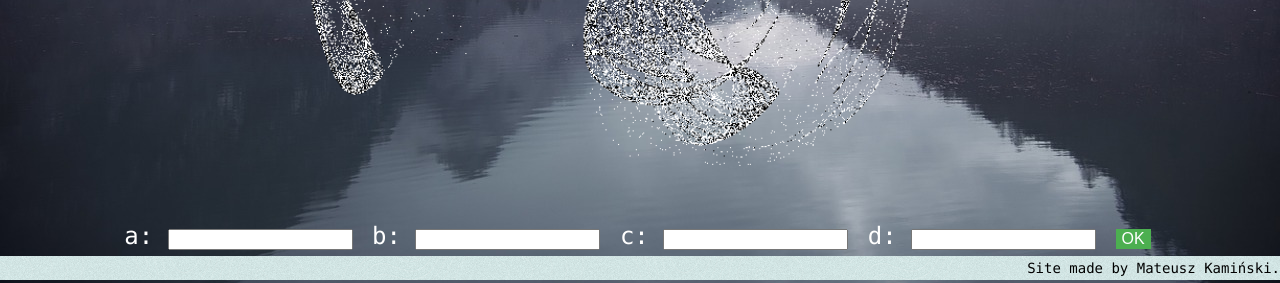
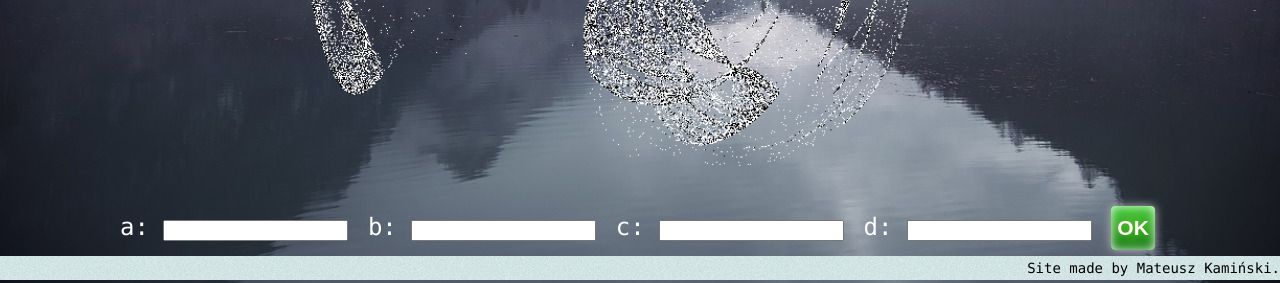
Before and after one commit to Mathisplay/quilted-reds, a PHP site: page /attractor.html in a window 1280 px wide. Shown: the part 520-803 px from the top of the page. Run offline with PHP 8.4, Linux system fonts and the light colour scheme.

Commit message:
Update main.css

```diff
--- a/main.css
+++ b/main.css
@@ -159,13 +159,73 @@ body{
 }
 
 .submitButton{
-    background-color: #4CAF50;
-    border: none;
-    color: white;
-    text-align: center;
-    display: inline-block;
-    font-size: 16px;
-}
+ text-decoration:none; text-align:center;
+ padding:10px 6px;
+ border:none;
+ -webkit-border-radius:4px;
+ -moz-border-radius:4px;
+ border-radius: 4px;
+ font:21px Arial, Helvetica, sans-serif;
+ font-weight:bold;
+ color:#fffcf2;
+ background-color:#3ac737;
+ background-image: -moz-linear-gradient(top, #3ac737 0%, #066e0d 100%);
+ background-image: -webkit-linear-gradient(top, #3ac737 0%, #066e0d 100%);
+ background-image: -o-linear-gradient(top, #3ac737 0%, #066e0d 100%);
+ background-image: -ms-linear-gradient(top, #3ac737 0% ,#066e0d 100%);
+ filter: progid:DXImageTransform.Microsoft.gradient( startColorstr='#066e0d', endColorstr='#066e0d',GradientType=0 );
+ background-image: linear-gradient(top, #3ac737 0% ,#066e0d 100%);
+ -webkit-box-shadow:0px 0px 10px #bababa, inset 0px 0px 11px #efffed;
+ -moz-box-shadow: 0px 0px 10px #bababa,  inset 0px 0px 11px #efffed;
+ box-shadow:0px 0px 10px #bababa, inset 0px 0px 11px #efffed;
+
+ text-shadow: 0px 0px 20px #ccfc46;
+ filter: dropshadow(color=#ccfc46, offx=0, offy=0);  -webkit-transition: outline 1s ease-in-out;
+ -moz-transition:  outline 1s ease-in-out;
+ -o-transition:  outline 1s ease-in-out;
+ transition:  outline 1s ease-in-out;}.button:hover{
+ padding:10px 6px;
+ border:none;
+ -webkit-border-radius:4px;
+ -moz-border-radius:4px;
+ border-radius: 4px;
+ font:21px Arial, Helvetica, sans-serif;
+ font-weight:bold;
+ color:#fffcf2;
+ background-color:#2de02a;
+ background-image: -moz-linear-gradient(top, #2de02a 0%, #0a9113 100%);
+ background-image: -webkit-linear-gradient(top, #2de02a 0%, #0a9113 100%);
+ background-image: -o-linear-gradient(top, #2de02a 0%, #0a9113 100%);
+ background-image: -ms-linear-gradient(top, #2de02a 0% ,#0a9113 100%);
+ filter: progid:DXImageTransform.Microsoft.gradient( startColorstr='#0a9113', endColorstr='#0a9113',GradientType=0 );
+ background-image: linear-gradient(top, #2de02a 0% ,#0a9113 100%);
+ -webkit-box-shadow:0px 0px 10px #bababa, inset 0px 0px 11px #efffed;
+ -moz-box-shadow: 0px 0px 10px #bababa,  inset 0px 0px 11px #efffed;
+ box-shadow:0px 0px 10px #bababa, inset 0px 0px 11px #efffed;
+
+ text-shadow: 0px 0px 20px #ccfc46;
+ filter: dropshadow(color=#ccfc46, offx=0, offy=0);}.button:active{
+ padding:10px 6px;
+ border:none;
+ -webkit-border-radius:4px;
+ -moz-border-radius:4px;
+ border-radius: 4px;
+ font:21px Arial, Helvetica, sans-serif;
+ font-weight:bold;
+ color:#fffcf2;
+ background-color:#27b825;
+ background-image: -moz-linear-gradient(top, #27b825 0%, #074a0b 100%);
+ background-image: -webkit-linear-gradient(top, #27b825 0%, #074a0b 100%);
+ background-image: -o-linear-gradient(top, #27b825 0%, #074a0b 100%);
+ background-image: -ms-linear-gradient(top, #27b825 0% ,#074a0b 100%);
+ filter: progid:DXImageTransform.Microsoft.gradient( startColorstr='#074a0b', endColorstr='#074a0b',GradientType=0 );
+ background-image: linear-gradient(top, #27b825 0% ,#074a0b 100%);
+ -webkit-box-shadow:0px 0px 10px #bababa, inset 0px 0px 11px #efffed;
+ -moz-box-shadow: 0px 0px 10px #bababa,  inset 0px 0px 11px #efffed;
+ box-shadow:0px 0px 10px #bababa, inset 0px 0px 11px #efffed;
+
+ text-shadow: 0px 0px 20px #ccfc46;
+ filter: dropshadow(color=#ccfc46, offx=0, offy=0);}
 
 .submitButton2{
     background-color: #4CAF50;
```
